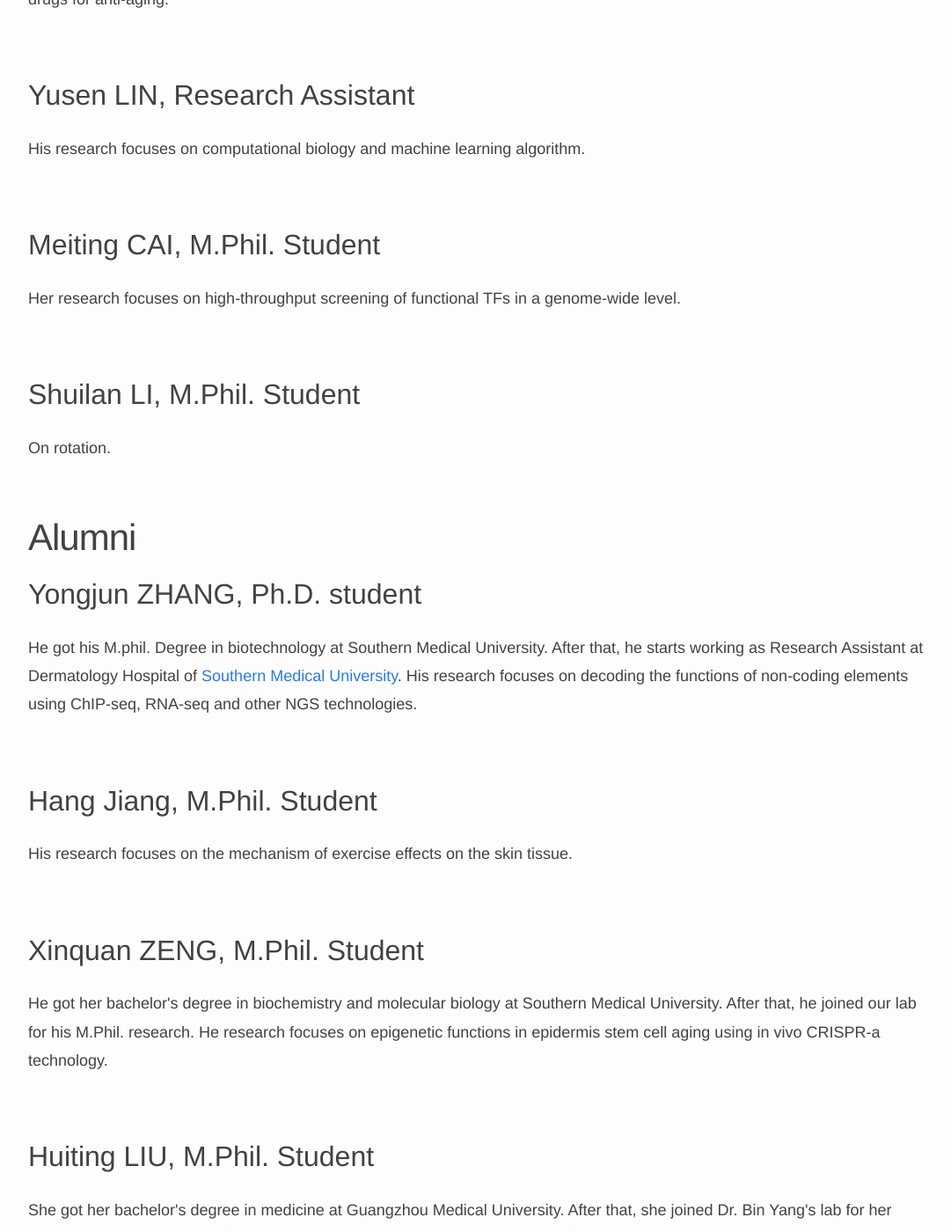
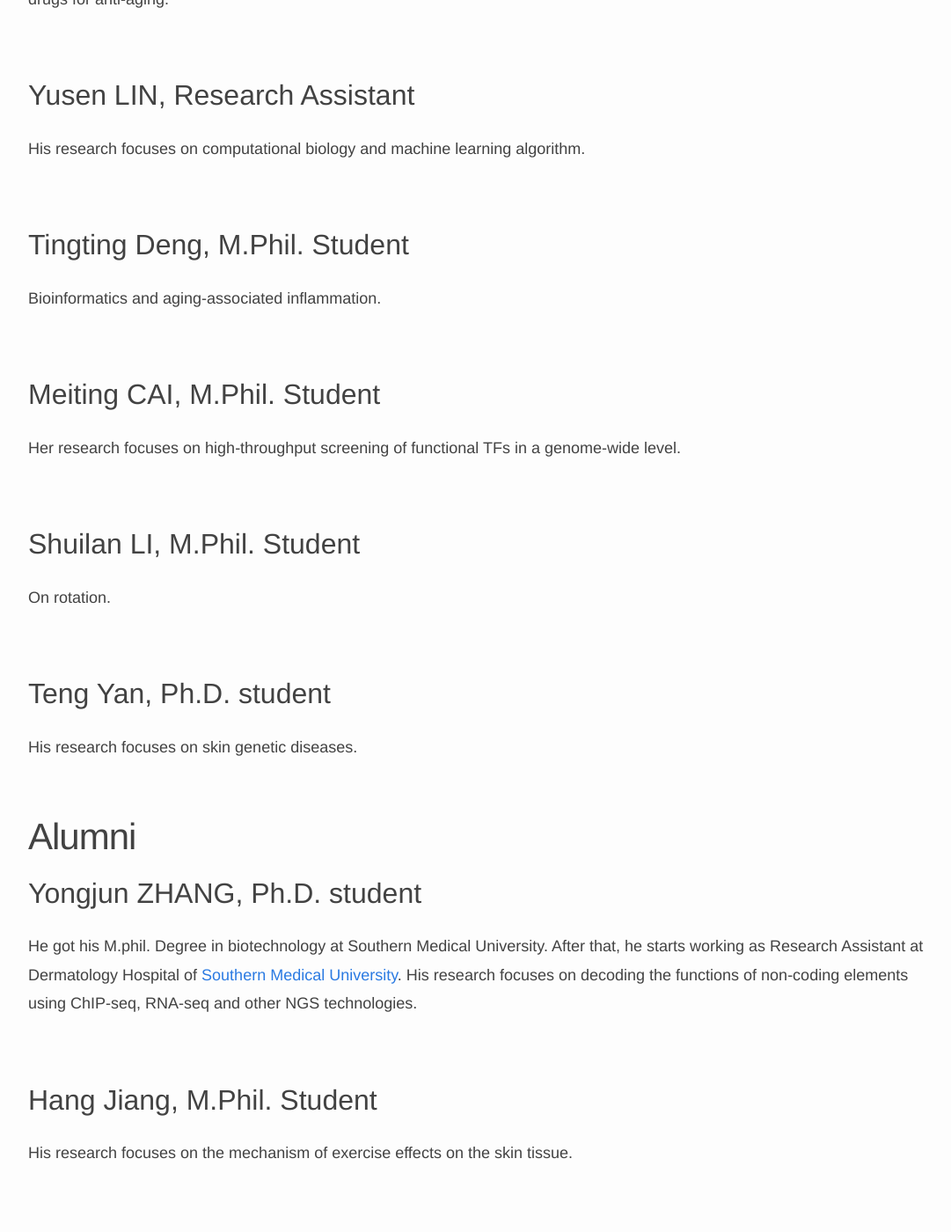
Before and after one commit to zhoujj2013/zhournalab, a Jekyll site: the page built from _pages/team/index.md, in a window 1280 px wide and 1400 px high, scrolled down 1083 px. Shown: the whole window at 88% size, without its empty margins (98-1179 px from the left). Built offline with Jekyll 4.4.1, drawn with Linux system fonts in a browser that asks for light colours; nearby versions of some CDN libraries; some of the changed text lies outside the part shown.

Commit message:
Update team.yml

```diff
--- a/_data/team.yml
+++ b/_data/team.yml
@@ -29,6 +29,14 @@
     His research focuses on computational biology and machine learning algorithm.
   photo:
 
+- name: Tingting Deng
+  is_pi: False
+  is_current: True
+  position: M.Phil. Student
+  bio: >
+    Bioinformatics and aging-associated inflammation.
+  photo:
+
 - name: Meiting CAI
   is_pi: False
   is_current: True
@@ -43,6 +51,14 @@
   position: M.Phil. Student
   bio: >
     On rotation.
+  photo:
+
+- name: Teng Yan
+  is_pi: False
+  is_current: True
+  position: Ph.D. student
+  bio: >
+    His research focuses on skin genetic diseases.
   photo:
 
 - name: Yongjun ZHANG
@@ -71,6 +87,14 @@
      He got her bachelor's degree in biochemistry and molecular biology at Southern Medical University.
      After that, he joined our lab for his M.Phil. research.
      He research focuses on epigenetic functions in epidermis stem cell aging using in vivo CRISPR-a technology.
+  photo:
+
+- name: Shiyang Chen
+  is_pi: False
+  is_current: False
+  position: B.S. Student
+  bio: >
+    Her research focuses on skin genetic diseases.
   photo:
 
 - name: Huiting LIU
```
